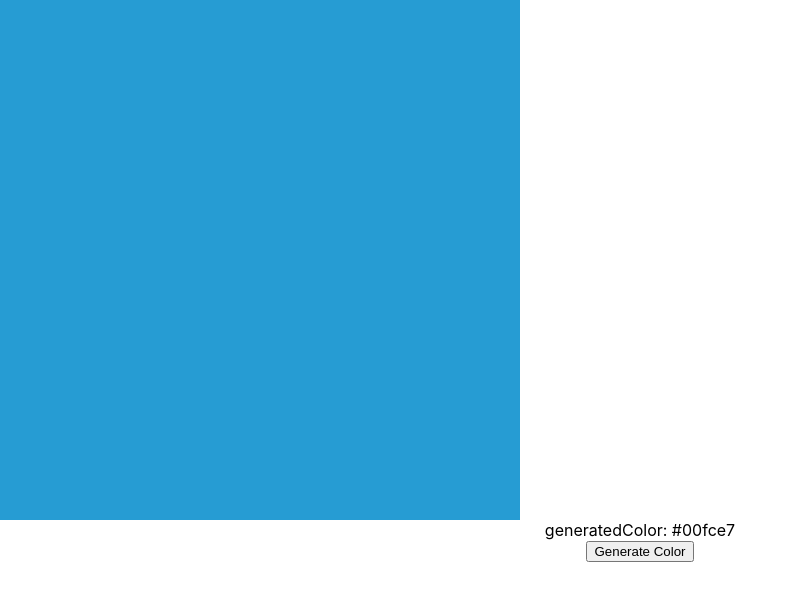
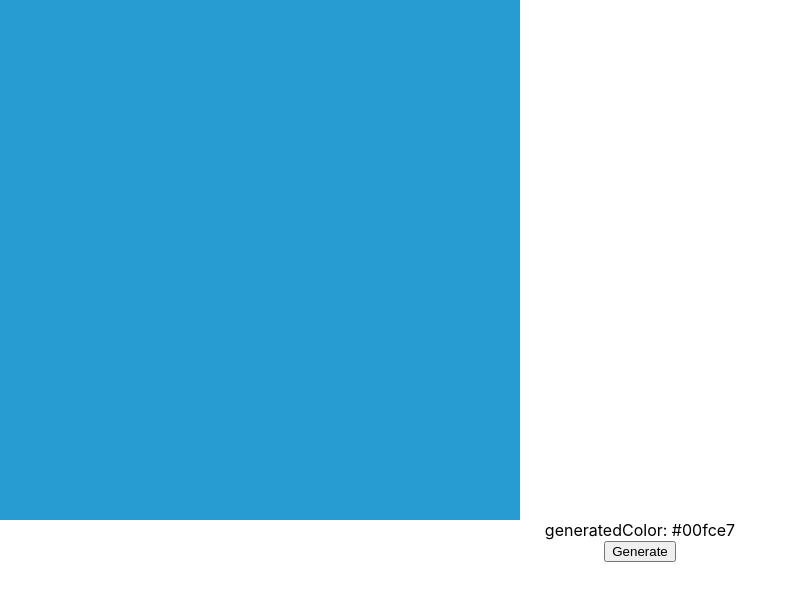
Before and after one commit to LoooserWith3o/random-color-gen, a React (Create React App) app: page / in a window 1280 px wide. Shown: the top 600 px of the page, without its empty margins (0-798 px from the left). Built offline with nearby package versions, Linux system fonts and the light colour scheme.

Commit message:
Generate button renamed

```diff
--- a/src/App.js
+++ b/src/App.js
@@ -27,7 +27,7 @@
       />
       generatedColor: {generateColor}
       <br />
-      <button onClick={() => setColor(generateColor)}>Generate Color</button>
+      <button onClick={() => setColor(generateColor)}>Generate</button>
       <br />
     </div>
   );
```
